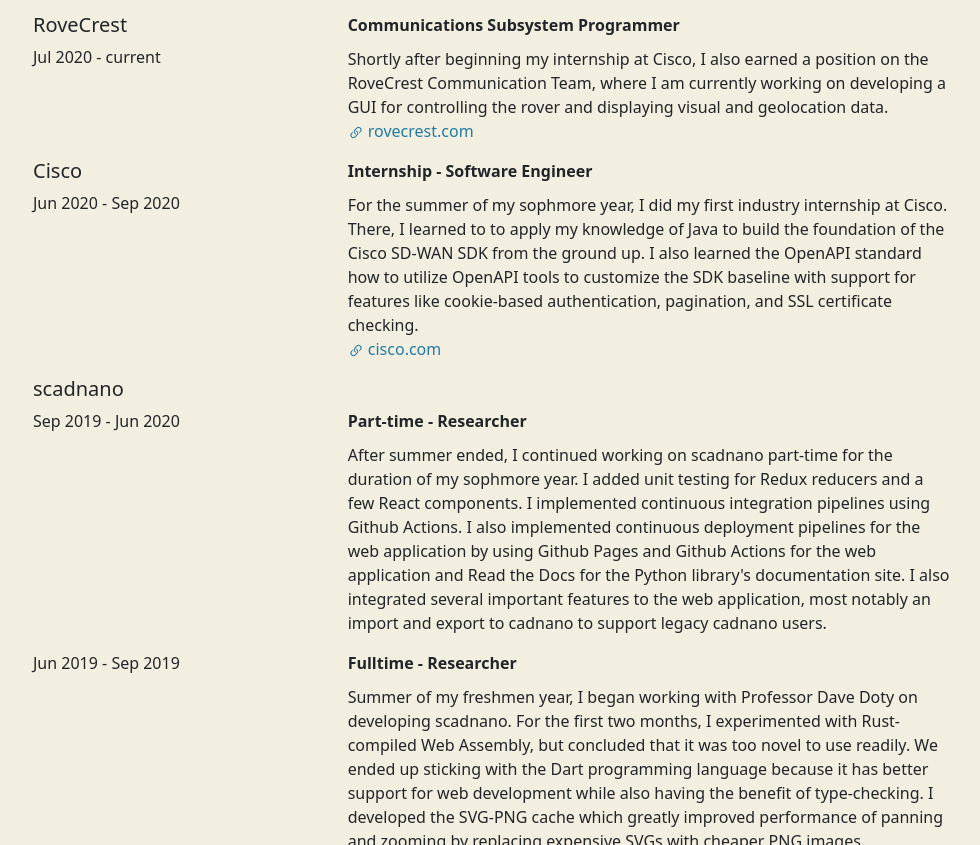
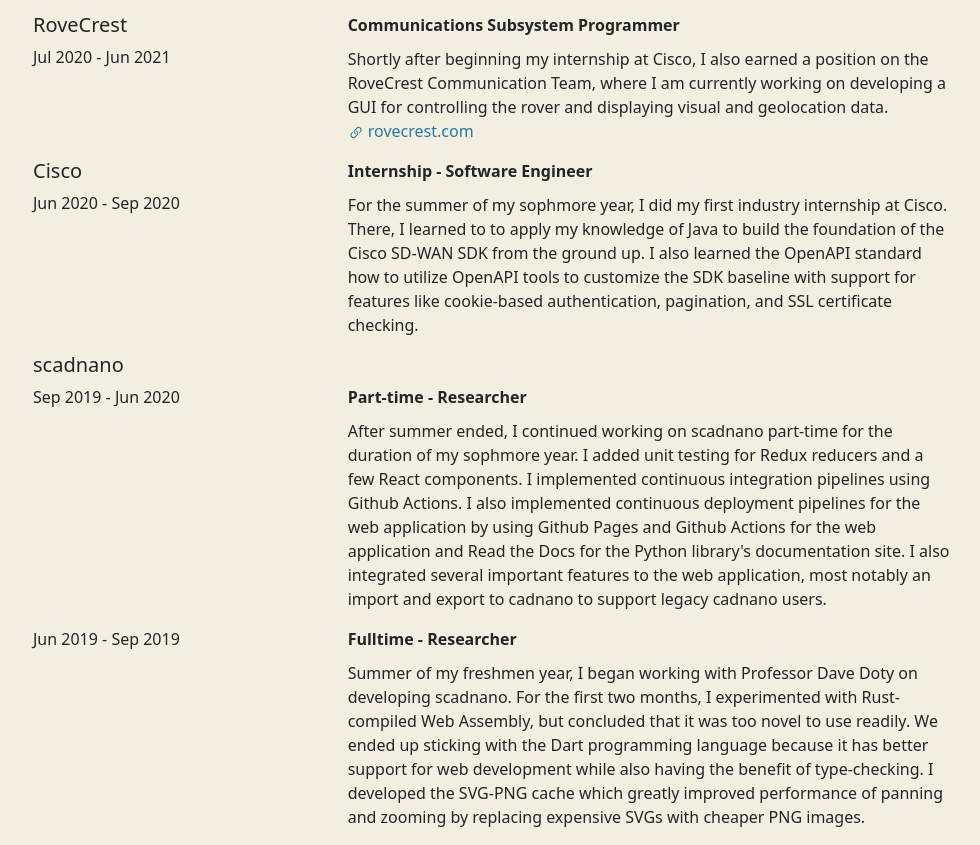
Before and after one commit to UnHumbleBen/benjaminllee, a plain HTML site: page index.html in a window 1280 px wide. Shown: the part 2081-2926 px from the top of the page, without its empty margins (147-1127 px from the left). Drawn offline with Linux system fonts and the light colour scheme.

Commit message:
Remove cisco link and update rovecrest end date

```diff
--- a/index.html
+++ b/index.html
@@ -144,7 +144,7 @@
     <div class="row">
       <div class="col-lg-4">
         <h4>RoveCrest</h4>
-        <p>Jul 2020 - current</p>
+        <p>Jul 2020 - Jun 2021</p>
       </div>
       <div class="col-lg-8">
         <p>
@@ -182,16 +182,7 @@
             of Java to build the foundation of the Cisco SD-WAN SDK from the ground up.
             I also learned the OpenAPI standard how to utilize OpenAPI tools to customize
             the SDK baseline with support for features like cookie-based authentication,
-            pagination, and SSL certificate checking. <br>
-            <span>
-              <a href="https://www.cisco.com/" target="_blank">
-                <svg xmlns="http://www.w3.org/2000/svg" width="16" height="16" fill="currentColor" class="bi bi-link-45deg" viewBox="0 0 16 16">
-                  <path d="M4.715 6.542L3.343 7.914a3 3 0 1 0 4.243 4.243l1.828-1.829A3 3 0 0 0 8.586 5.5L8 6.086a1.001 1.001 0 0 0-.154.199 2 2 0 0 1 .861 3.337L6.88 11.45a2 2 0 1 1-2.83-2.83l.793-.792a4.018 4.018 0 0 1-.128-1.287z"/>
-                  <path d="M6.586 4.672A3 3 0 0 0 7.414 9.5l.775-.776a2 2 0 0 1-.896-3.346L9.12 3.55a2 2 0 0 1 2.83 2.83l-.793.792c.112.42.155.855.128 1.287l1.372-1.372a3 3 0 0 0-4.243-4.243L6.586 4.672z"/>
-                </svg>
-               cisco.com
-              </a>
-            </span>
+            pagination, and SSL certificate checking.
           </span>
         </p>
       </div>
```
